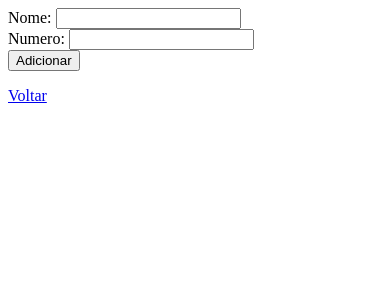
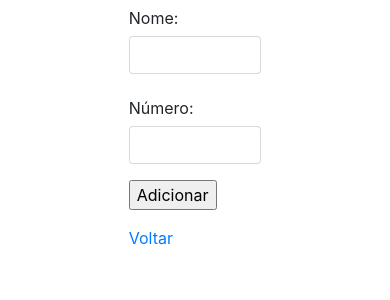
Before and after one commit to vinihf/Exemplo_Agenda_PHP, a PHP site: page /visao/cadContato.php in a window 390 px wide. Shown: the top 300 px of the page. Run offline with PHP 8.4, Linux system fonts and the light colour scheme; some libraries are stand-ins or nearby versions.

Commit message:
Formatação com Bootstrap 4

```diff
--- a/visao/cadContato.php
+++ b/visao/cadContato.php
@@ -7,17 +7,35 @@ if(isset($_POST['botao']) && $_POST['botao']=="Adicionar"){
 ?>
 <html lang='pt-br'>
 <head>
+<link rel="stylesheet" href="https://maxcdn.bootstrapcdn.com/bootstrap/4.0.0-beta/css/bootstrap.min.css" integrity="sha384-/Y6pD6FV/Vv2HJnA6t+vslU6fwYXjCFtcEpHbNJ0lyAFsXTsjBbfaDjzALeQsN6M" crossorigin="anonymous">
+<script src="https://code.jquery.com/jquery-3.2.1.slim.min.js" integrity="sha384-KJ3o2DKtIkvYIK3UENzmM7KCkRr/rE9/Qpg6aAZGJwFDMVNA/GpGFF93hXpG5KkN" crossorigin="anonymous"></script>
+<script src="https://cdnjs.cloudflare.com/ajax/libs/popper.js/1.11.0/umd/popper.min.js" integrity="sha384-b/U6ypiBEHpOf/4+1nzFpr53nxSS+GLCkfwBdFNTxtclqqenISfwAzpKaMNFNmj4" crossorigin="anonymous"></script>
+<script src="https://maxcdn.bootstrapcdn.com/bootstrap/4.0.0-beta/js/bootstrap.min.js" integrity="sha384-h0AbiXch4ZDo7tp9hKZ4TsHbi047NrKGLO3SEJAg45jXxnGIfYzk4Si90RDIqNm1" crossorigin="anonymous"></script>
 <meta charset='utf-8'>
 <title>Agenda de Contatos</title>
 </head>
 <body>
+<div class='container-fluid'>
+<div class="row justify-content-center">
+<div class="col-5">
 <form method='post' action='cadContato.php'>
-	Nome: <input type='text' name='nome'>
-	<br>
-	Numero: <input type='tel' name='numero'>
-	<br>
-	<input type='submit' name='botao' value='Adicionar'>
+<div class="form-group row">
+    <label for="nome" class="col-sm-2 col-form-label">Nome:</label>
+    <div class="col-sm-10">
+      <input type="text" class="form-control" id="nome" name='nome' required>
+    </div>
+</div>
+<div class="form-group row">
+    <label for="numero" class="col-sm-2 col-form-label">Número:</label>
+    <div class="col-sm-10">
+      <input type="tel" class="form-control" id="numero" name='numero' required>
+    </div>
+ </div>
+<input type='submit' name='botao' value='Adicionar'>
 </form>
 <a href='../index.html'>Voltar</a>
+</div>
+</div>
+</div>
 </body>
 </html>
```
Also changed, not shown: index.html (+19 -4 lines).
